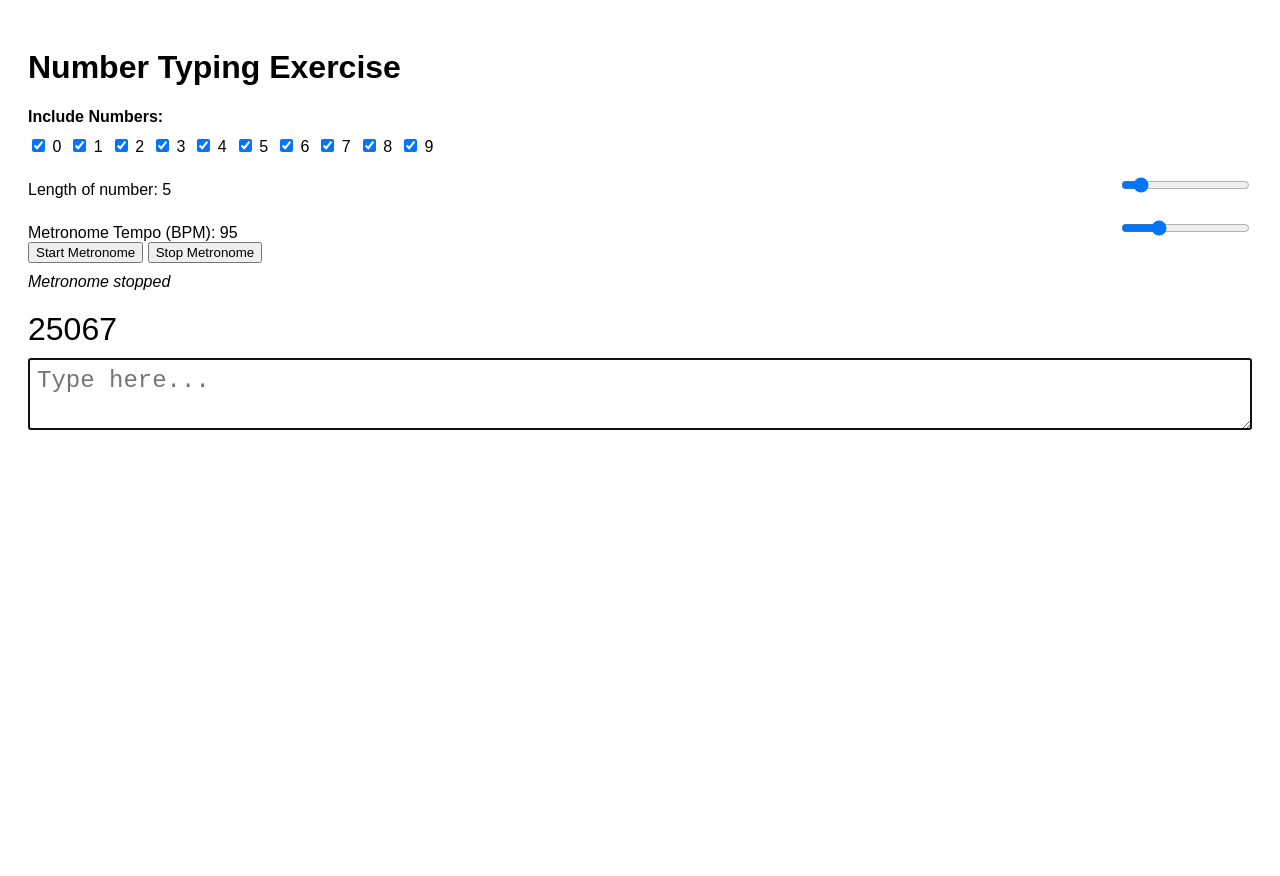
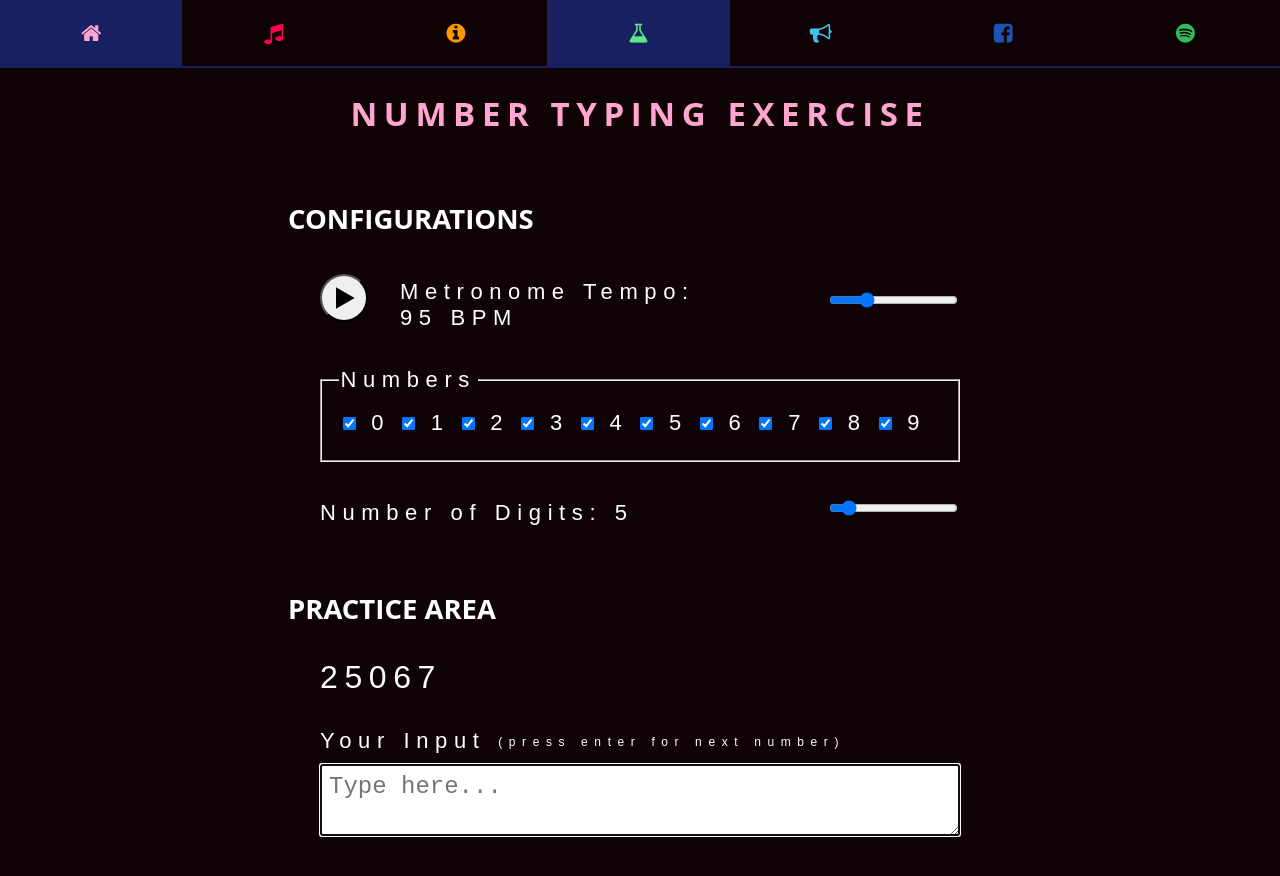
Before and after one commit to brgibson/www, a Jekyll site: the page built from typing-practice/index.html, in a window 1280 px wide. Shown: the top 876 px of the page. Built offline with Jekyll 4.4.1, drawn with Linux system fonts in a browser that asks for light colours; nearby versions of some CDN libraries.

Commit message:
typing-practice - adjustments and better display

```diff
--- /dev/null
+++ b/_layouts/default-no-bkg.html
@@ -0,0 +1,9 @@
+<!DOCTYPE html>
+<html lang="en-US">
+	{% include global/head.html %}
+	<body class="{{page.bodySelector}}">
+		{% include global/nav.html %}
+        {{content}}
+	</body>
+    {% include global/google-analytics.html %}
+</html>
--- a/base.css
+++ b/base.css
@@ -152,7 +152,7 @@ a {
     width: 100%
 }
 .nav + *::before,
-.nav + .main::before {
+.nav + style + *::before {
     content: '';
     display: block;
     padding-bottom: 3em;
--- a/typing-practice/index.html
+++ b/typing-practice/index.html
@@ -1,12 +1,18 @@
-<!DOCTYPE html>
-<html lang="en">
-<head>
-    <meta charset="UTF-8" />
-    <title>Number Typing Practice</title>
+---
+layout: default-no-bkg
+category: experiments
+bodySelector: experiments
+
+title: Number Typing Practice
+keywords: b.r.gibson, brgibson, ben gibson, benjamin roberts gibson, code, tech, experiments,
+description: Simple and customizable number typing practice.
+---
 <style>
     body {
         font-family: sans-serif;
-            padding: 20px;
+    }
+    h2 {
+        margin: 4rem auto 2rem;
     }
     .number-toggle {
         display: flex;
@@ -16,7 +22,7 @@
     }
     .exercise {
         font-size: 2rem;
-            margin: 20px 0 10px 0;
+        margin: 2rem 0 2rem;
     }
     .mistyped {
         color: red;
@@ -32,43 +38,134 @@
         margin-top: 10px;
     }
     .slider-label {
-            margin-top: 15px;
         display: flex;
         justify-content: space-between;
         align-items: center;
+        flex-grow: 1;
     }
-        .metronome-status {
-            margin-top: 10px;
-            font-style: italic;
+    .input-label {
+        margin-bottom: 10px;
+    }
+    #exerciseForm section {
+        padding: 0 2rem;
+
+        h2 {
+            margin-left: -2rem;
+        }
+    }
+    .configuration {
+        margin: 1.75rem 0;
+    }
+    .metronome-wrapper {
+        display: flex;
+        align-items: center;
+    }
+    .metronome-controls {
+        margin-right: 2rem;
+        text-align: center;
+        button {
+            border-radius: 50%;
+            width: 3rem;
+            height: 3rem;
+
+            svg {
+                height: 100%;
+                width: 100%;
+            }
+        }
+        .display-start-metronome-btn {
+            .startMetronomeSvg {
+                display: unset;
+            }
+            .stopMetronomeSvg {
+                display: none;
+            }
+        }
+        .display-stop-metronome-btn {
+            .startMetronomeSvg {
+                display: none;
+            }
+            .stopMetronomeSvg {
+                display: unset;
+            }
+        }
     }
 </style>
-</head>
-<body>
-<h1>Number Typing Exercise</h1>
+<div class="main">
+    <section aria-labelledby="exercise-heading">
+        <h1 id="exercise-heading">Number Typing Exercise</h1>
 
-<div>
-    <strong>Include Numbers:</strong>
-    <div class="number-toggle"></div>
+        <form id="exerciseForm" novalidate>
+            <section>
+                <h2>Configurations</h2>
+
+                <div class="metronome-wrapper configuration">
+                    <div class="metronome-controls" role="group" aria-label="Metronome controls" aria-live="polite">
+                        <button type="button" id="metronomeControl" class="display-start-metronome-btn">
+                            <svg class="startMetronomeSvg" width="24" height="24" viewBox="0 0 24 24" role="img" aria-label="Start Metronome">
+                                <polygon points="6,4 20,12 6,20" fill="currentColor" />
+                            </svg>
+                            <svg class="stopMetronomeSvg" width="24" height="24" viewBox="0 0 24 24" role="img" aria-label="Stop Metronome" display="none">
+                                <rect x="6" y="4" width="4" height="16" fill="currentColor" />
+                                <rect x="14" y="4" width="4" height="16" fill="currentColor" />
+                            </svg>
+                        </button>
                     </div>
 
                     <div class="slider-label">
-    <label for="lengthInput">Length of number: <span id="lengthDisplay">5</span></label>
-    <input type="range" id="lengthInput" min="1" max="40" value="5" />
+                        <label for="tempoInput">
+                            Metronome Tempo:<br> <span id="tempoDisplay">90</span> BPM
+                        </label>
+                        <input
+                                type="range"
+                                id="tempoInput"
+                                name="tempo"
+                                min="0"
+                                max="360"
+                                value="95"
+                                aria-describedby="tempoDisplay"
+                        />
+                    </div>
                 </div>
 
-<div class="slider-label">
-    <label for="tempoInput">Metronome Tempo (BPM): <span id="tempoDisplay">60</span></label>
-    <input type="range" id="tempoInput" min="0" max="360" value="95" />
+                <fieldset class="include-numbers configuration" style="margin-top: 2.25rem">
+                    <legend>Numbers</legend>
+                    <div class="number-toggle"></div>
+                </fieldset>
+
+                <div class="slider-label configuration">
+                    <label for="lengthInput">
+                        Number of Digits: <span id="lengthDisplay">5</span>
+                    </label>
+                    <input
+                            type="range"
+                            id="lengthInput"
+                            name="length"
+                            min="1"
+                            max="40"
+                            value="5"
+                            aria-describedby="lengthDisplay"
+                    />
                 </div>
+            </section>
 
-<button id="startMetronome">Start Metronome</button>
-<button id="stopMetronome">Stop Metronome</button>
+            <section>
+                <h2>Practice Area</h2>
+                <div id="exerciseDisplay" class="exercise">First Number Will Be Added Here</div>
 
-<div class="metronome-status" id="metronomeStatus">Metronome stopped</div>
-
-<div id="exerciseDisplay" class="exercise">Press start to begin</div>
-
-<textarea id="inputBox" rows="2" placeholder="Type here..."></textarea>
+                <label for="inputBox" class="input-label">Your Input
+                    <span style="font-size: .75rem; line-height: 1rem; vertical-align: middle">(press enter for next number)</span>
+                </label>
+                <textarea
+                        id="inputBox"
+                        rows="2"
+                        placeholder="Type here..."
+                        aria-describedby="exerciseDisplay"
+                ></textarea>
+            </section>
+        </form>
+    </section>
+</div>
 
 <script>
   const numberToggleContainer = document.querySelector('.number-toggle');
@@ -163,23 +260,25 @@
     osc.stop(audioContext.currentTime + 0.05);
   }
 
+  function handleMetronomeClick() {
+    !!metronomeInterval ? stopMetronome() : startMetronome();
+  }
+
   function startMetronome() {
     if (metronomeInterval) return;
+    metronomeControl.className = "display-stop-metronome-btn";
     playClickSound();
     const bpm = parseInt(tempoSlider.value, 10);
     if (bpm > 0) {
       const intervalMs = 60000 / bpm;
       metronomeInterval = setInterval(playClickSound, intervalMs);
-      metronomeStatus.textContent = `Metronome running at ${bpm} BPM`;
-    } else {
-      metronomeStatus.textContent = 'Tempo is 0 — no metronome clicks';
     }
   }
 
   function stopMetronome() {
     clearInterval(metronomeInterval);
+    metronomeControl.className = "display-start-metronome-btn";
     metronomeInterval = null;
-    metronomeStatus.textContent = 'Metronome stopped';
   }
 
   function showNewExercise() {
@@ -257,5 +356,3 @@
   inputBox.focus()
 
 </script>
-</body>
-</html>
```
Also changed, not shown: other parts of typing-practice/index.html (+3 -3 lines). Lines whose indentation alone changed are shown as unchanged.
